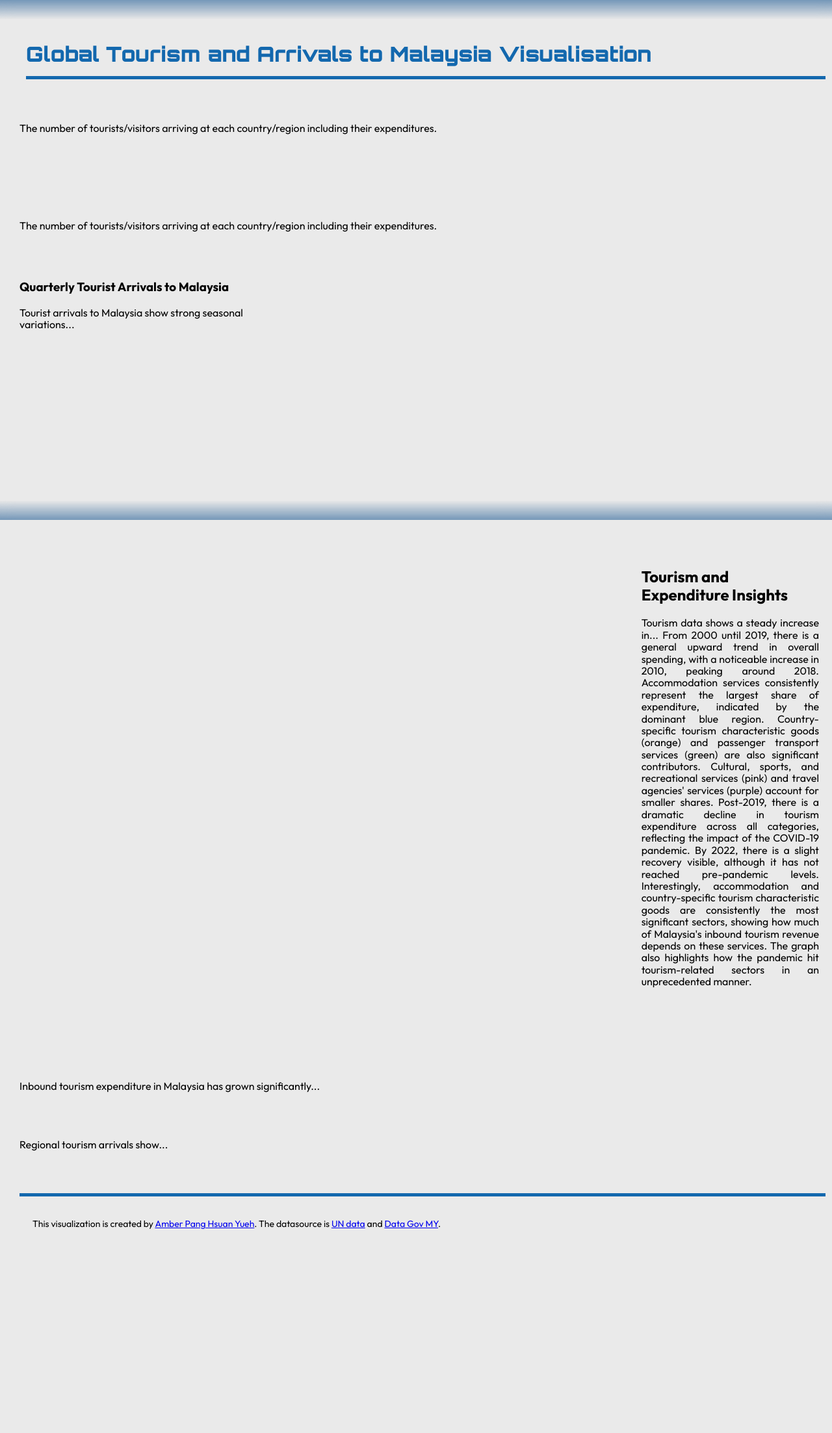
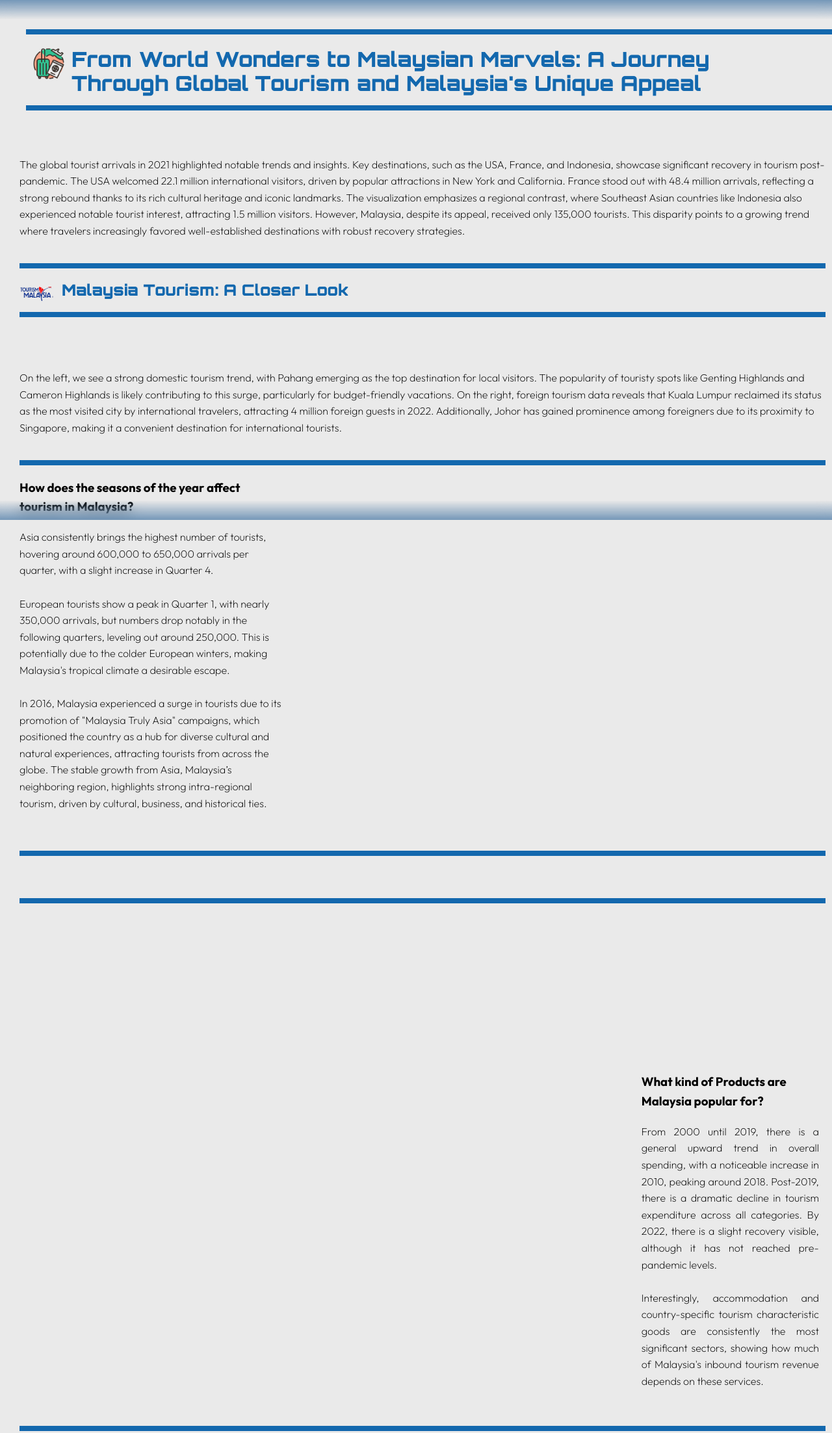
Before and after one commit to amberphy/FIT3179, a plain HTML site: page index.html in a window 1280 px wide. Shown: the top 2205 px of the page at 65% size. Before the commit the page ends 1995 px from the top, so only its background shows below. Drawn offline with nearby package versions, Linux system fonts and the light colour scheme; a script that the page names is missing.

Commit message:
Finalising

```diff
--- a/css/styles.css
+++ b/css/styles.css
@@ -2,17 +2,39 @@ body * {
     font-family: 'Outfit', sans-serif;
 }
 
-h1 {
+h2{
+    font-size: 15;
     font-weight: 900;
     font-family: "Orbitron", sans-serif;
     color: rgb(19, 104, 174);
-    padding: 30px;
-    padding-left: 0px;
+    margin-left: 0px;
+    margin: 0px;
+    margin-top: 20px;
+    margin-bottom: 20px;
+}
+
+h1{
+    font-size: 15;
+    font-weight: 900;
+    font-family: "Orbitron", sans-serif;
+    color: rgb(19, 104, 174);
+    padding: 40px;
+    padding-top: 20px;
+    padding-left: 10px;
     padding-bottom: 15px;
     margin-top: 50px;
-    margin-bottom: 50px;
-    margin-left: 10px;
-    border-bottom: 5px solid rgb(19, 104, 174);
+    margin-bottom: 30px;
+    margin-left: 0px;
+    border-top: 8px solid rgb(19, 104, 174);
+    border-bottom: 8px solid rgb(19, 104, 174);
+
+}
+
+.textbox {
+    font-weight: 200;
+    line-height: 1.6;
+    margin-top: 10px;
+    margin-bottom: 20px;
 
 }
 
@@ -38,27 +60,28 @@ body {
 .vega-bind {
     display: flex;
     flex-wrap: wrap;
-    gap: 20px; /* Adds spacing between each button-label pair */
+    gap: 20px;
     justify-content: center;
 }
 
 .vega-bind label {
-margin-left: 15px; /* Adds space between the radio button and its label */
+margin-left: 15px;
 }
 
 .vega-bind input {
-margin-right: 5px; /* Adds space between buttons */
+margin-right: 5px;
 }
 
 .vega-bindings {
     display: flex;
-    flex-direction: column;  /* Arrange the controls vertically */
-    gap: 10px;  /* Adds vertical spacing between controls */
+    flex-direction: column;
+    gap: 10px;
 }
 
 .vis-container {
+    margin-top: 15px;
     width: 100%;
-    margin-bottom: 20px;
+    margin-bottom: 10px;
     text-align: center;
     overflow-x: visible;
 }
@@ -83,8 +106,21 @@ margin-right: 5px; /* Adds space between buttons */
     mask-image: linear-gradient(to top, rgba(0,0,0,1), rgba(0,0,0,0)); /* Fade out effect at top */
 }
 
+/* Title and Icon */
+.title-section {
+    width: 100%;
+    display: flex;
+    margin-bottom: 0px;
+    padding: 10px;
+}
 
-.description h2, h1 {
+.tourism-icon {
+    width: 50px;
+    height: 50px;
+    margin-right: 15px;
+}
+
+.description h2, h1, h3 {
     margin-top: 0px;
     text-align: left;
 
@@ -96,10 +132,17 @@ margin-right: 5px; /* Adds space between buttons */
     padding: 10px;
     z-index: 9999;
     text-align: justify;
+    font-weight: 200;
+    line-height: 1.6;
+    padding-bottom: 0px;
 }
 
 .description-left {
     padding-right: 10px;
+    font-weight: 200;
+    line-height: 1.6;
+    margin-top: 10px;
+    margin-bottom: 20px;
 }
 
 .pure-g {
@@ -111,7 +154,34 @@ margin-right: 5px; /* Adds space between buttons */
 }
 
 .credits-section {
-    border-top: 5px solid rgb(19, 104, 174); /* Adjust the color and thickness of the border */
-    padding: 20px; /* Optional: Adds some padding to the inside of the credits section */
+    border-top: 8px solid rgb(19, 104, 174); /* Adjust the color and thickness of the border */
+    padding: 40px; /* Optional: Adds some padding to the inside of the credits section */
+
     margin-top: 50px; /* Optional: Adds space above the credits */
+    background-color: rgba(255, 255, 255, 0.8); /* Optional: Adds a background to make it stand out */
+    text-align: center; /* Center the text */
+    margin-bottom: 0px;
 }
+
+/* Section Divider */
+.section-divider {
+    border: none;
+    border-top: 8px solid rgb(19, 104, 174);
+    margin: 10px 0;
+}
+
+/* Adjustments for Mobile View */
+@media (max-width: 600px) {
+    .title-section {
+        flex-direction: column;
+    }
+
+    .tourism-icon {
+        margin-bottom: 10px;
+    }
+
+    .description-right {
+        margin-top: 100px;
+        margin-left: 0;
+    }
+}
--- a/index.html
+++ b/index.html
@@ -15,9 +15,6 @@
     <meta name="viewport" content="width=device-width, initial-scale=1">
 
     <!-- Google font -->
-    <!-- <link rel="preconnect" href="https://fonts.googleapis.com">
-    <link rel="preconnect" href="https://fonts.gstatic.com" crossorigin>
-    <link href="https://fonts.googleapis.com/css2?family=Open+Sans&display=swap" rel="stylesheet"> -->
     <link rel="preconnect" href="https://fonts.googleapis.com">
     <link rel="preconnect" href="https://fonts.gstatic.com" crossorigin>
     <link href="https://fonts.googleapis.com/css2?family=Orbitron:wght@400..900&display=swap" rel="stylesheet">
@@ -37,18 +34,31 @@
 
     <div class="page">
         <!-- Title -->
-        <h1>Global Tourism and Arrivals to Malaysia Visualisation</h1>
+         <div class="title-section">
+            <h1>
+                <img src="./images/tourism_symbol.png" alt="Malaysia Tourism" class="title-image" style="width: 50px; height: auto; margin-bottom: 15px; float: left; margin-right: 10px;">
+                From World Wonders to Malaysian Marvels: A Journey Through Global Tourism and Malaysia's Unique Appeal
+            </h1>
+
+         </div>
 
         <!-- Vis1 -->
         <div id="vis1" class="vis-container"></div>
 
         <!-- Textbox -->
-        <div class="pure-g">
+        <div class="textbox">
             <div class="pure-u-1-1">
-                <p>The number of tourists/visitors arriving at each country/region including their expenditures.</p>
+                <p>The global tourist arrivals in 2021 highlighted notable trends and insights. Key destinations, such as the USA, France, and Indonesia, showcase significant recovery in tourism post-pandemic. The USA welcomed 22.1 million international visitors, driven by popular attractions in New York and California. France stood out with 48.4 million arrivals, reflecting a strong rebound thanks to its rich cultural heritage and iconic landmarks.
+
+                    The visualization emphasizes a regional contrast, where Southeast Asian countries like Indonesia also experienced notable tourist interest, attracting 1.5 million visitors. However, Malaysia, despite its appeal, received only 135,000 tourists. This disparity points to a growing trend where travelers increasingly favored well-established destinations with robust recovery strategies.</p>
             </div>
         </div>
-
+        <hr class="section-divider">
+            <h2>
+                <img src="./images/cuti-cuti.png" alt="Malaysia Tourism" class="title-image" style="width: 55px; height: auto; margin-bottom: 15px; float: left; margin-right: 10px;">
+                Malaysia Tourism: A Closer Look
+            </h2>
+         <hr class="section-divider">
         <!-- Vis2 + Textbox (right) -->
         <div class="pure-g">
             <div class="pure-u-2-3">
@@ -56,18 +66,27 @@
             </div>
         </div>
 
-        <div class="pure-g">
+        <div class="textbox">
             <div class="pure-u-1-1">
-                <p>The number of tourists/visitors arriving at each country/region including their expenditures.</p>
+                <p>On the left, we see a strong domestic tourism trend, with Pahang emerging as the top destination for local visitors. The popularity of touristy spots like Genting Highlands and Cameron Highlands is likely contributing to this surge, particularly for budget-friendly vacations.
+
+                    On the right, foreign tourism data reveals that Kuala Lumpur reclaimed its status as the most visited city by international travelers, attracting 4 million foreign guests in 2022. Additionally, Johor has gained prominence among foreigners due to its proximity to Singapore, making it a convenient destination for international tourists.</p>
             </div>
         </div>
+
+        <hr class="section-divider">
 
         <!-- Vis3 + Textbox (left) -->
         <div class="pure-g">
             <div class="pure-u-1-3">
                 <div class="description description-left">
-                    <h3>Quarterly Tourist Arrivals to Malaysia</h3>
-                    <p>Tourist arrivals to Malaysia show strong seasonal variations...</p>
+                    <h3>How does the seasons of the year affect tourism in Malaysia?</h3>
+                    <p>Asia consistently brings the highest number of tourists, hovering around 600,000 to 650,000 arrivals per quarter, with a slight increase in Quarter 4.
+                        <br><br>European tourists show a peak in Quarter 1, with nearly 350,000 arrivals, but numbers drop notably in the following quarters, leveling out around 250,000.
+
+                        This is potentially due to the colder European winters, making Malaysia's tropical climate a desirable escape.
+                        <br><br> In 2016, Malaysia experienced a surge in tourists due to its promotion of "Malaysia Truly Asia" campaigns, which positioned the country as a hub for diverse cultural and natural experiences, attracting tourists from across the globe. The stable growth from Asia, Malaysia’s neighboring region, highlights strong intra-regional tourism, driven by cultural, business, and historical ties.</p>
+
                 </div>
             </div>
             <div class="pure-u-2-3">
@@ -75,13 +94,15 @@
             </div>
         </div>
 
+        <hr class="section-divider">
+
         <!-- Vis4-->
         <div class="pure-g">
             <div class="pure-u-1-1">
-                <div id="vis4" class="vis-container"></div>            </div>
+                <div id="vis4" class="vis-container"></div>
+            </div>
         </div>
-        <div id="vis4" class="vis-container"></div>
-
+        <hr class="section-divider">
 
         <!-- Vis7 + Textbox (right) -->
         <div class="pure-g">
@@ -90,17 +111,21 @@
             </div>
             <div class="pure-u-1-3">
                 <div class="description description-right">
-                    <h2>Tourism and Expenditure Insights</h2>
-                    <p>Tourism data shows a steady increase in...
-                        From 2000 until 2019, there is a general upward trend in overall spending, with a noticeable increase in 2010, peaking around 2018. Accommodation services consistently represent the largest share of expenditure, indicated by the dominant blue region. Country-specific tourism characteristic goods (orange) and passenger transport services (green) are also significant contributors. Cultural, sports, and recreational services (pink) and travel agencies' services (purple) account for smaller shares.
+                    <h3>What kind of Products are Malaysia popular for?</h3>
+                    <p>From 2000 until 2019, there is a general upward trend in overall spending,
+                        with a noticeable increase in 2010, peaking around 2018.
 
-Post-2019, there is a dramatic decline in tourism expenditure across all categories, reflecting the impact of the COVID-19 pandemic. By 2022, there is a slight recovery visible, although it has not reached pre-pandemic levels.
+                    Post-2019, there is a dramatic decline in tourism expenditure across all categories.
+                    By 2022, there is a slight recovery visible, although it has not reached pre-pandemic levels.
 
-Interestingly, accommodation and country-specific tourism characteristic goods are consistently the most significant sectors, showing how much of Malaysia's inbound tourism revenue depends on these services. The graph also highlights how the pandemic hit tourism-related sectors in an unprecedented manner.
+                    <br><br>Interestingly, accommodation and country-specific tourism characteristic goods are consistently the most significant sectors, showing how much of Malaysia's inbound tourism revenue depends on these services.
                     </p>
                 </div>
             </div>
         </div>
+
+        <hr class="section-divider">
+
         <!-- Vis5 + vis6 -->
         <div class="pure-g">
             <div class="pure-u-1-2">
@@ -112,31 +137,45 @@ Interestingly, accommodation and country-specific tourism characteristic goods a
         </div>
 
         <!-- Textbox -->
-        <div class="pure-g">
-            <div class="pure-u-1-1">
-                <p>Inbound tourism expenditure in Malaysia has grown significantly...</p>
-            </div>
+
+        <div class="textbox">
+            <p>As we can see from the stacked bar chart on the left, shopping and visiting friends/relatives dominated the purpose of visit in 2019. By 2021, holiday/leisure overtook other categories, reflecting a shift in domestic tourism trends. Visiting friends/relatives saw a significant drop, potentially due to travel restrictions and health concerns in 2021.
+
+                The percentage change graphs further highlight these shifts. From 2019 to 2021, there was a 9.5% increase in visiting friends/relatives and a steep 6.5% decline in shopping. By 2022, holiday/leisure saw a 7.4% rise, while visiting friends/relatives dropped by 8.6%, indicating that leisure travel became more prioritized post-pandemic as restrictions eased.
+
+                A notable insight is the growing trend in holiday/leisure travel. This reflects broader regional trends, where domestic tourism became a vital economic booster post-COVID-19, compensating for lower international tourism. The rise of local tourism activities such as staycations, short getaways, and cultural visits in nearby states became a popular alternative for Malaysians seeking recreation closer to home.</p>
         </div>
 
+
+        <hr class="section-divider">
 
         <!-- Vis8 -->
         <div id="vis8" class="vis-container"></div>
 
         <!-- Textbox -->
-        <div class="pure-g">
-            <div class="pure-u-1-1">
-                <p>Regional tourism arrivals show...</p>
-            </div>
+
+        <div class="textbox">
+            <p>Pulau Pinang, Selangor, and Sabah shows higher numbers of domestic tourists, while states like Perlis and Labuan appear less popular. This pattern reflects the diverse appeal of these regions;
+                Pulau Pinang is known for its rich cultural heritage and food scene, while Sabah offers natural attractions such as Mount Kinabalu and stunning islands.
+                Selangor, being a major commercial hub, also attracts substantial numbers.
+
+                Interestingly, Johor and Kuala Lumpur attract moderate numbers, possibly due to their proximity to Singapore, which encourages cross-border travel.
+                <br><br>Tourism to Melaka and Pahang indicates a preference for historical sites and nature destinations within Malaysia.
+
+                A noticeable factor shaping domestic tourism patterns in Malaysia is the availability of diverse experiences—urban, cultural, and natural—which are crucial for different segments of tourists. Post-pandemic, domestic tourism gained momentum as travel restrictions curtailed international options, pushing Malaysians to explore local destinations. According to Tourism Malaysia, this internal shift helped maintain the country's tourism revenue, with states investing in promotions and infrastructure to appeal to local travelers.</p>
         </div>
+
 
         <!-- Credits -->
         <div class="pure-g small-font credits-section">
             <div class="pure-u-1-1">
                 <p>This visualization is created by
-                    <a href="https://github.com/amberphy/FIT3179/tree/main" target="_blank">Amber Pang Hsuan Yueh</a>.
-                    The datasource is
-                    <a href="https://data.un.org/" target="_blank">UN data</a> and
-                    <a href="https://archive.data.gov.my/data/dataset/tourist-arrivals-into-malaysia-by-quarterly-regional/resource/13dc1cf0-310e-4b7f-a084-b26e58fbbf86?inner_span=True" target="_blank">Data Gov MY</a>.
+                    <a href="https://github.com/amberphy/FIT3179/tree/main" target="_blank">Amber Pang Hsuan Yueh</a>. <br>
+                    <br>The datasource includes:
+                    <br>
+                    <a href="https://data.un.org/" target="_blank">UN data</a>, <br>
+                    <a href="https://archive.data.gov.my/data/dataset/tourist-arrivals-into-malaysia-by-quarterly-regional/resource/13dc1cf0-310e-4b7f-a084-b26e58fbbf86?inner_span=True" target="_blank">Data Gov MY</a>, <br>
+                    and <br><a href="https://www.malaysia.travel/storage/files/pdf/Malaysia_Tourism_KeyPerformance_Indicators_2022.pdf target=" target="_blank">Malaysia Tourism Key Performance Indicator</a>.
                 </p>
             </div>
         </div>
--- a/json/heat_map_states_domestic.vg.json
+++ b/json/heat_map_states_domestic.vg.json
@@ -4,7 +4,7 @@
     "data": {
         "url": "https://raw.githubusercontent.com/amberphy/FIT3179/refs/heads/main/datasets/states_visited.csv"
     },
-    "title":  {"text": "Number of Domestic Tourists By State Visted 2022",
+    "title":  {"text": "Number of Domestic Tourists Visiting Other States in 2022",
         "font": "Orbitron",
         "fontSize": 18,
         "fontWeight": "bold",
--- a/json/hotel_guests_by_states.vg.json
+++ b/json/hotel_guests_by_states.vg.json
@@ -1,7 +1,7 @@
 {
   "$schema": "https://vega.github.io/schema/vega-lite/v5.json",
   "title": {
-    "text": "Hotel Guests Arrivals in Malaysia by States",
+    "text": "Hotel Guests Arrivals in States of Malaysia",
     "font": "Orbitron",
     "fontSize": 18,
     "fontWeight": "bold",
--- a/json/tourism_expenditures.vg.json
+++ b/json/tourism_expenditures.vg.json
@@ -1,7 +1,7 @@
 {
   "$schema": "https://vega.github.io/schema/vega-lite/v5.json",
   "title": {
-    "text": "Tourist Arrivals and Expenditures in 2021",
+    "text": "Global Tourist Arrivals in the Year 2021",
     "font": "Orbitron",
     "fontSize": 18,
     "fontWeight": "bold",
```
Also changed, not shown: json/topten_markets_arrivals.vg.json (+3 -4 lines), images/cuti-cuti.png (added), images/hotel.png (added), images/tourism_symbol.png (added), 1 other file.
